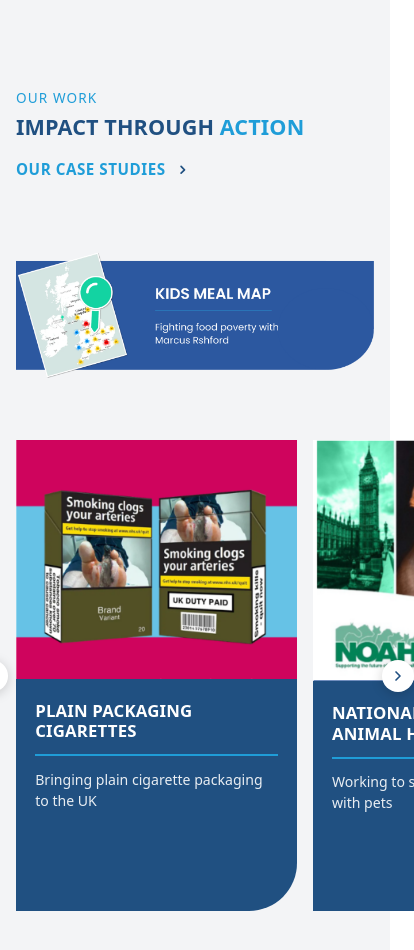
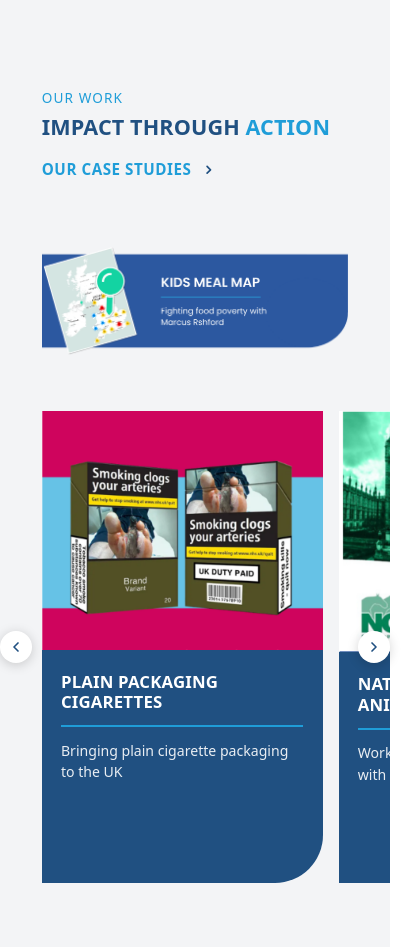
Before and after one commit to martinijfb/web-plmr, a Next.js app: page / in a window 390 px wide. Shown: the part 1699-2649 px from the top of the page, 414 px wide, since content can reach past the window. Built offline with nearby package versions, Linux system fonts and the light colour scheme.

Commit message:
Update work section and carousel styles for improved layout and responsiveness

```diff
--- a/app/globals.css
+++ b/app/globals.css
@@ -855,9 +855,9 @@
 }
 
 .work-section__inner {
-  max-width: 1400px;
+  max-width: 1800px;
   margin: 0 auto;
-  padding: 0 clamp(1rem, 3vw, 2.5rem);
+  padding: 0 clamp(2rem, calc(2rem + 2.5vw), 5rem);
 }
 
 .work-section__header {
@@ -909,8 +909,8 @@
 .work-carousel {
   position: relative;
   margin-top: clamp(1.5rem, 3vw, 2.5rem);
-  margin-left: clamp(-2.5rem, -2.8vw, -3rem);
-  margin-right: clamp(-2.5rem, -2.8vw, -3rem);
+  margin-left: clamp(-5rem, calc(-2rem - 2.5vw), -2rem);
+  margin-right: clamp(-5rem, calc(-2rem - 2.5vw), -2rem);
 }
 
 .work-carousel__track {
@@ -919,7 +919,7 @@
   overflow-x: auto;
   scroll-behavior: smooth;
   scrollbar-width: none;
-  padding: 0 clamp(2.5rem, 2.8vw, 3rem);
+  padding: 0 clamp(2rem, calc(2rem + 2.5vw), 5rem);
 }
 
 .work-carousel__track::-webkit-scrollbar {
```
